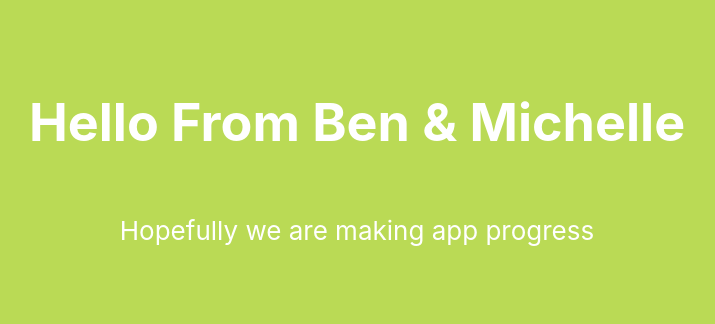
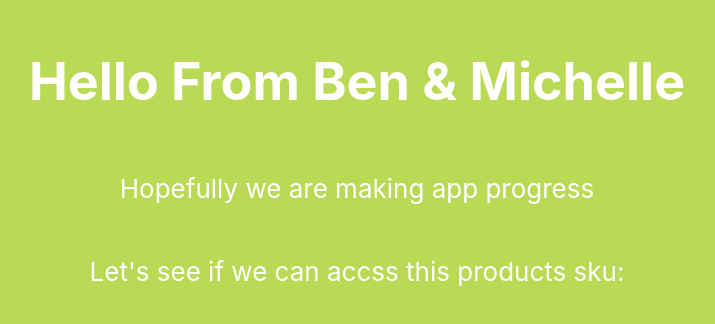
Before and after one commit to bencbaumann/react-cdn, a React (Create React App) app: page / in a window 1280 px wide. Shown: the part 236-560 px from the top of the page, without its empty margins (283-998 px from the left). Built offline with nearby package versions, Linux system fonts and the light colour scheme.

Commit message:
testing access to liquid variable

```diff
--- a/src/App.js
+++ b/src/App.js
@@ -7,6 +7,7 @@ function App() {
       <header className="App-header">
         <h1>Hello From Ben & Michelle</h1>
         <p>Hopefully we are making app progress</p>
+        <p>Let's see if we can accss this products sku: {window.sku}</p>
       </header>
     </div>
   );
```
